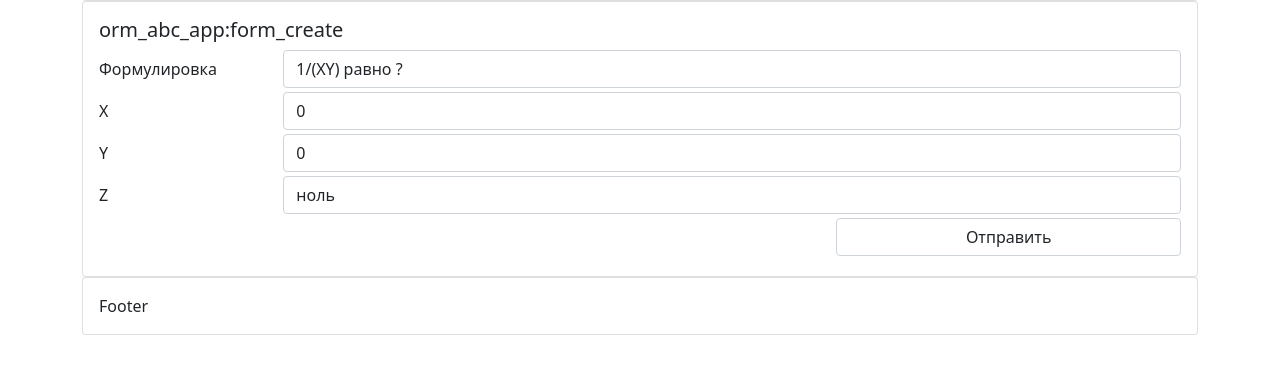
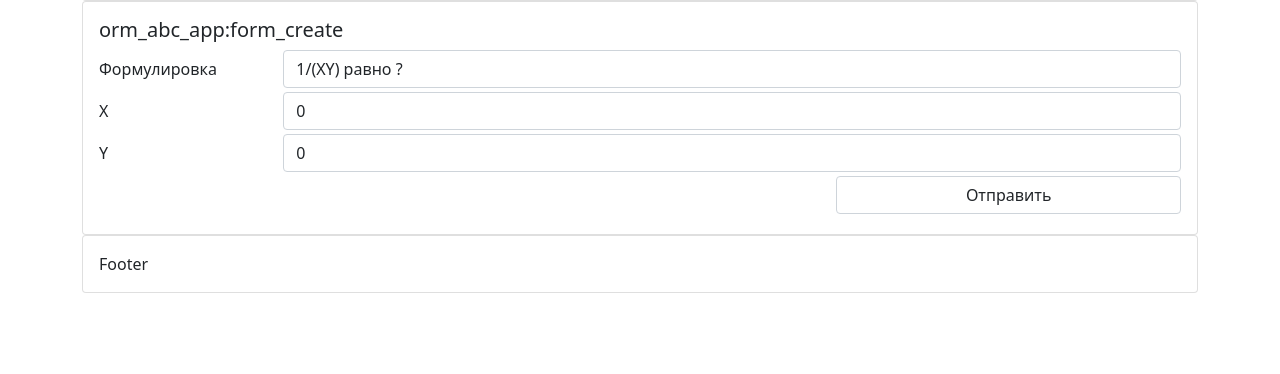
Before and after one commit to Nikita-Seomin/lab-2-math__Django, a Django app: page /form_create/ in a window 1280 px wide. Shown: the part 230-604 px from the top of the page. Run offline with Django 4.2, Linux system fonts and the light colour scheme; some libraries are stand-ins or nearby versions.

Commit message:
delete z

```diff
--- a/orm_abc_app/models.py
+++ b/orm_abc_app/models.py
@@ -11,9 +11,9 @@ c_choices = (
 
 class Abc(models.Model):
     task = models.CharField(verbose_name="Формулировка  задачи", default="1/(XY) равно ?", max_length=255)
-    x = models.IntegerField(verbose_name="Значение X", default=0, )
+    x = models.IntegerField(verbose_name="Значение X", default=0 )
     y = models.IntegerField(verbose_name="Значение Y", default=0, help_text="Подсказка для поля Y")
-    z = models.IntegerField(verbose_name="Значение Z", choices=c_choices, default=0, )
+    # z = models.IntegerField(verbose_name="Значение Z", choices=c_choices, default=0 )
     current_date = models.DateTimeField(verbose_name="Дата изменения(save)", auto_now=True)
 
     def __str__(self):
--- a/orm_abc_app/templates/abc_result.html
+++ b/orm_abc_app/templates/abc_result.html
@@ -10,7 +10,7 @@
         <tr>
             <th scope="col">X</th>
             <th scope="col">Y</th>
-            <th scope="col">Z</th>
+{#            <th scope="col">Z</th>#}
             <th scope="col">Результат</th>
         </tr>
         </thead>
--- a/orm_abc_app/templates/form_create.html
+++ b/orm_abc_app/templates/form_create.html
@@ -29,12 +29,12 @@
                 </div>
             </div>
 
-            <div class="mb-1 row">
-                <label class="col-sm-2 col-form-label">Z</label>
-                <div class="col-sm-10">
-                    {% render_field form.z class="form-control" %}
-                </div>
-            </div>
+{#            <div class="mb-1 row">#}
+{#                <label class="col-sm-2 col-form-label">Z</label>#}
+{#                <div class="col-sm-10">#}
+{#                    {% render_field form.z class="form-control" %}#}
+{#                </div>#}
+{#            </div>#}
 
 
             <div class="mb-1 row">
--- a/orm_abc_app/views.py
+++ b/orm_abc_app/views.py
@@ -93,7 +93,7 @@ def abc_result(request):
     # print("object_list: ", object_list)
     # dict
     # print("object_list.values('x', 'y', 'z'):", object_list.values('x', 'y', 'z'))
-    last_object = object_list.values('x', 'y', 'z')[0]
+    last_object = object_list.values('x', 'y')[0]
     # print("last_object: ", last_object)
     # print("object_0_a: ", last_object['x'])
     # list
@@ -106,7 +106,7 @@ def abc_result(request):
     # context
     task_formulation = values_list[1]
     # print('task_content: ', task_formulation)
-    last_data = [values_list[2], values_list[3], values_list[4]]
+    last_data = [values_list[2], values_list[3]]
     # print('last_data:', last_data)
     # print('result: ', result)
     # print(last_object['x'])
```
Also changed, not shown: db.sqlite3, orm_abc_app/migrations/0019_alter_abc_a_alter_abc_b_alter_abc_c_alter_abc_task.py (added), orm_abc_app/migrations/0020_alter_abc_options_rename_a_abc_x_rename_b_abc_y_and_more.py (added).
